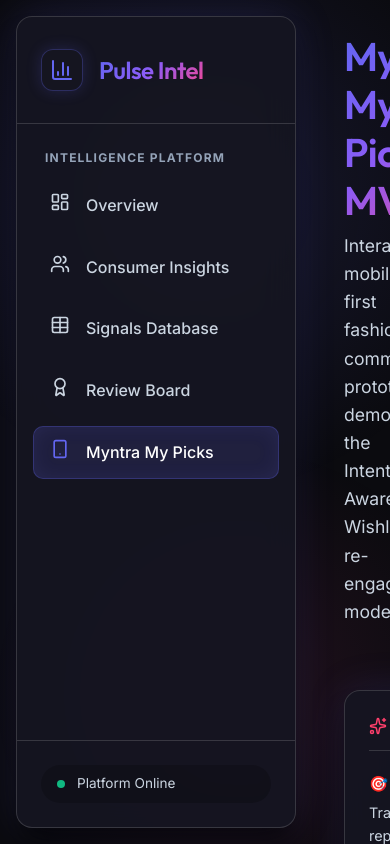
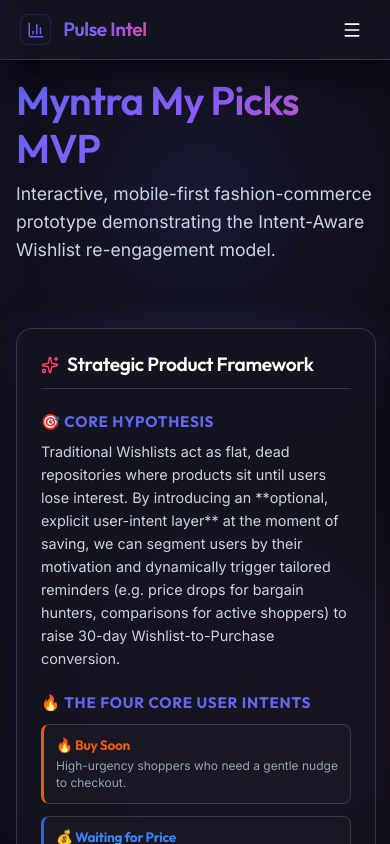
Before and after one commit to ShashankDvd1/Weekly-Product-Review-Pulse, a React (Vite) app in the folder frontend/: page /mypicks in a window 390 px wide. Shown: the top 844 px of the page. Built offline with nearby package versions, Linux system fonts and the light colour scheme.

Commit message:
feat: make entire Pulse website mobile responsive with sliding hamburger drawer and stacked grid configurations

```diff
--- a/frontend/src/components/Sidebar.css
+++ b/frontend/src/components/Sidebar.css
@@ -114,3 +114,101 @@
   70% { box-shadow: 0 0 0 6px rgba(16, 185, 129, 0); }
   100% { box-shadow: 0 0 0 0 rgba(16, 185, 129, 0); }
 }
+
+/* Mobile Header Bar & Sidebar Drawer Styling */
+.mobile-header-bar {
+  display: none;
+  justify-content: space-between;
+  align-items: center;
+  padding: 0.75rem 1.25rem;
+  position: fixed;
+  top: 0;
+  left: 0;
+  right: 0;
+  height: 60px;
+  z-index: 40;
+  border-radius: 0;
+  border-left: none;
+  border-right: none;
+  border-top: none;
+}
+
+.mobile-logo-section {
+  display: flex;
+  align-items: center;
+  gap: 0.75rem;
+}
+
+.logo-icon-sm {
+  background: var(--bg-secondary);
+  padding: 0.35rem;
+  border-radius: 8px;
+  display: flex;
+  align-items: center;
+  justify-content: center;
+  border: 1px solid rgba(99, 102, 241, 0.2);
+}
+
+.brand-name-sm {
+  font-size: 1.2rem;
+  margin: 0;
+}
+
+.menu-toggle-btn {
+  background: transparent;
+  border: none;
+  color: var(--text-primary);
+  cursor: pointer;
+  display: flex;
+  align-items: center;
+  justify-content: center;
+  padding: 0.5rem;
+}
+
+.sidebar-close-btn {
+  display: none;
+  background: transparent;
+  border: none;
+  color: var(--text-secondary);
+  cursor: pointer;
+}
+
+.sidebar-backdrop {
+  position: fixed;
+  inset: 0;
+  background: rgba(0, 0, 0, 0.5);
+  backdrop-filter: blur(4px);
+  z-index: 45;
+}
+
+@media (max-width: 768px) {
+  .mobile-header-bar {
+    display: flex;
+  }
+
+  .sidebar-close-btn {
+    display: block;
+    margin-left: auto;
+  }
+
+  .sidebar {
+    position: fixed;
+    top: 0;
+    left: 0;
+    bottom: 0;
+    height: 100vh;
+    width: 280px;
+    margin: 0;
+    z-index: 50;
+    border-radius: 0;
+    border-top: none;
+    border-bottom: none;
+    border-left: none;
+    transform: translateX(-100%);
+    transition: transform 0.3s cubic-bezier(0.4, 0, 0.2, 1);
+  }
+
+  .sidebar.open {
+    transform: translateX(0);
+  }
+}
--- a/frontend/src/components/Sidebar.jsx
+++ b/frontend/src/components/Sidebar.jsx
@@ -1,3 +1,4 @@
+import { useState } from 'react';
 import { NavLink } from 'react-router-dom';
 import {
   LayoutDashboard,
@@ -5,11 +6,15 @@
   Award,
   Table,
   BarChart3,
-  Smartphone
+  Smartphone,
+  Menu,
+  X
 } from 'lucide-react';
 import './Sidebar.css';
 
 const Sidebar = () => {
+  const [isOpen, setIsOpen] = useState(false);
+
   const navItems = [
     { path: '/', label: 'Overview', icon: <LayoutDashboard size={20} /> },
     { path: '/insights', label: 'Consumer Insights', icon: <Users size={20} /> },
@@ -18,13 +23,36 @@
     { path: '/mypicks', label: 'Myntra My Picks', icon: <Smartphone size={20} /> },
   ];
 
+  const toggleSidebar = () => setIsOpen(!isOpen);
+  const closeSidebar = () => setIsOpen(false);
+
   return (
-    <aside className="sidebar glass-panel">
+    <>
+      {/* Mobile Top Header Bar */}
+      <div className="mobile-header-bar glass-panel">
+        <div className="mobile-logo-section">
+          <div className="logo-icon-sm">
+            <BarChart3 size={18} color="var(--accent-primary)" />
+          </div>
+          <h3 className="brand-name-sm text-gradient">Pulse Intel</h3>
+        </div>
+        <button className="menu-toggle-btn" onClick={toggleSidebar}>
+          {isOpen ? <X size={20} /> : <Menu size={20} />}
+        </button>
+      </div>
+
+      {/* Backdrop for Mobile */}
+      {isOpen && <div className="sidebar-backdrop" onClick={closeSidebar} />}
+
+      <aside className={`sidebar glass-panel ${isOpen ? 'open' : ''}`}>
         <div className="sidebar-header">
           <div className="logo-icon">
             <BarChart3 size={24} color="var(--accent-primary)" />
           </div>
           <h2 className="brand-name text-gradient">Pulse Intel</h2>
+          <button className="sidebar-close-btn" onClick={closeSidebar}>
+            <X size={20} />
+          </button>
         </div>
 
         <nav className="sidebar-nav">
@@ -36,6 +64,7 @@
                   to={item.path}
                   className={({ isActive }) => `nav-link ${isActive ? 'active' : ''}`}
                   end={item.path === '/'}
+                  onClick={closeSidebar}
                 >
                   <span className="nav-icon">{item.icon}</span>
                   <span className="nav-label">{item.label}</span>
@@ -52,6 +81,7 @@
           </div>
         </div>
       </aside>
+    </>
   );
 };
 
--- a/frontend/src/index.css
+++ b/frontend/src/index.css
@@ -181,3 +181,44 @@
 .input-error { border-color: var(--danger) !important; }
 .loader { display: inline-block; width: 16px; height: 16px; border: 2px solid rgba(255,255,255,0.3); border-radius: 50%; border-top-color: #fff; animation: spin 1s ease-in-out infinite; }
 @keyframes spin { to { transform: rotate(360deg); } }
+
+/* Responsive Layout Media Queries */
+@media (max-width: 768px) {
+  .app-container {
+    flex-direction: column;
+  }
+
+  .main-content {
+    padding: 1rem;
+    margin-top: 60px; /* Space for mobile top bar */
+  }
+
+  .grid-2, .grid-3, .grid-4 {
+    grid-template-columns: 1fr !important;
+    gap: 1rem;
+  }
+
+  .page-title {
+    font-size: 1.8rem;
+  }
+
+  .page-subtitle {
+    font-size: 0.95rem;
+  }
+
+  .page-header {
+    margin-bottom: 1.5rem;
+  }
+
+  /* Make sure tables or scroll areas inside cards don't break page width */
+  .glass-panel {
+    overflow-x: auto;
+    max-width: 100%;
+  }
+
+  /* Responsive tab headers or switchers */
+  .glass-panel[style*="flex"] {
+    flex-wrap: wrap;
+    justify-content: center;
+  }
+}
```
Lines whose indentation alone changed are shown as unchanged.
